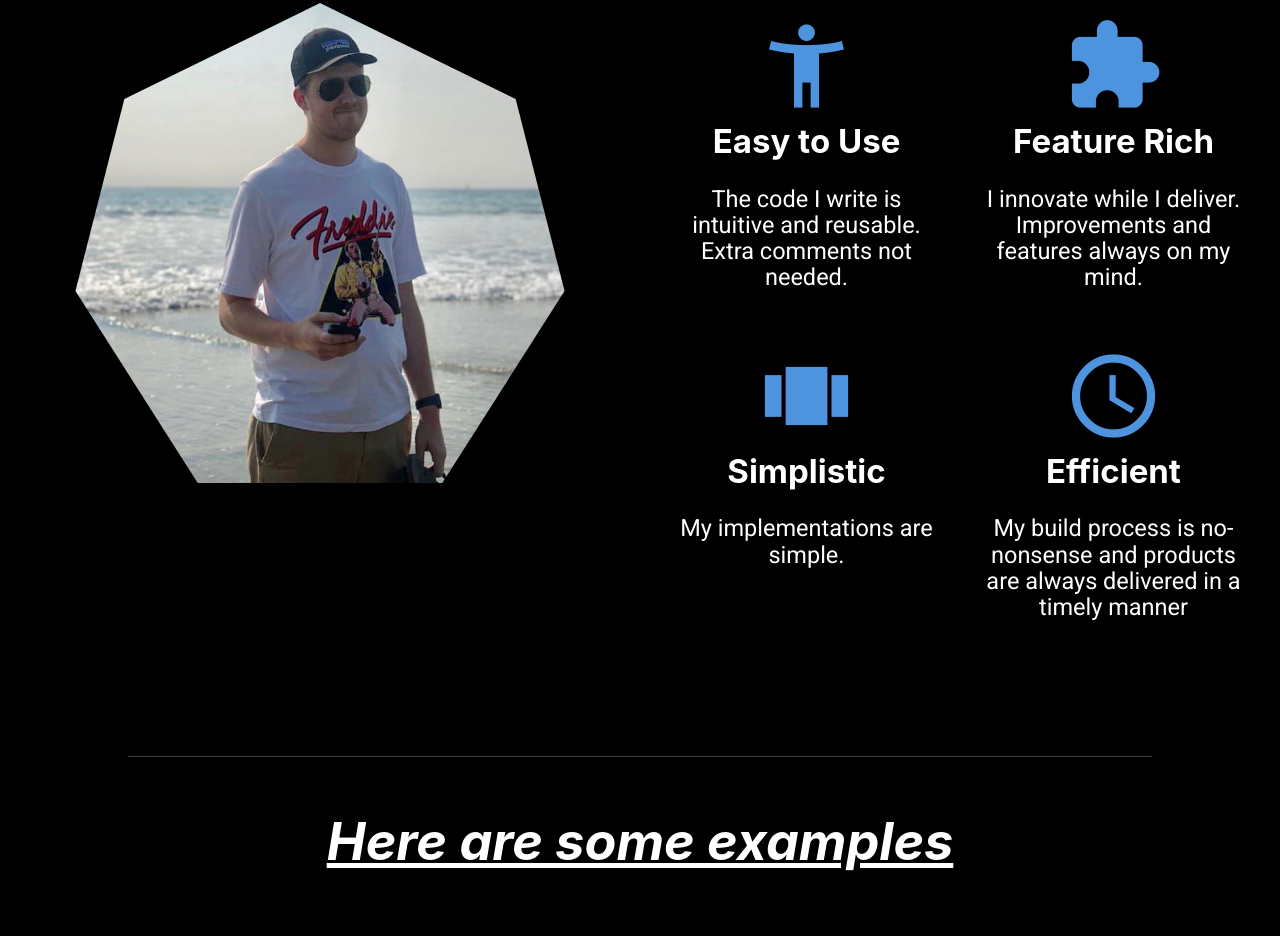
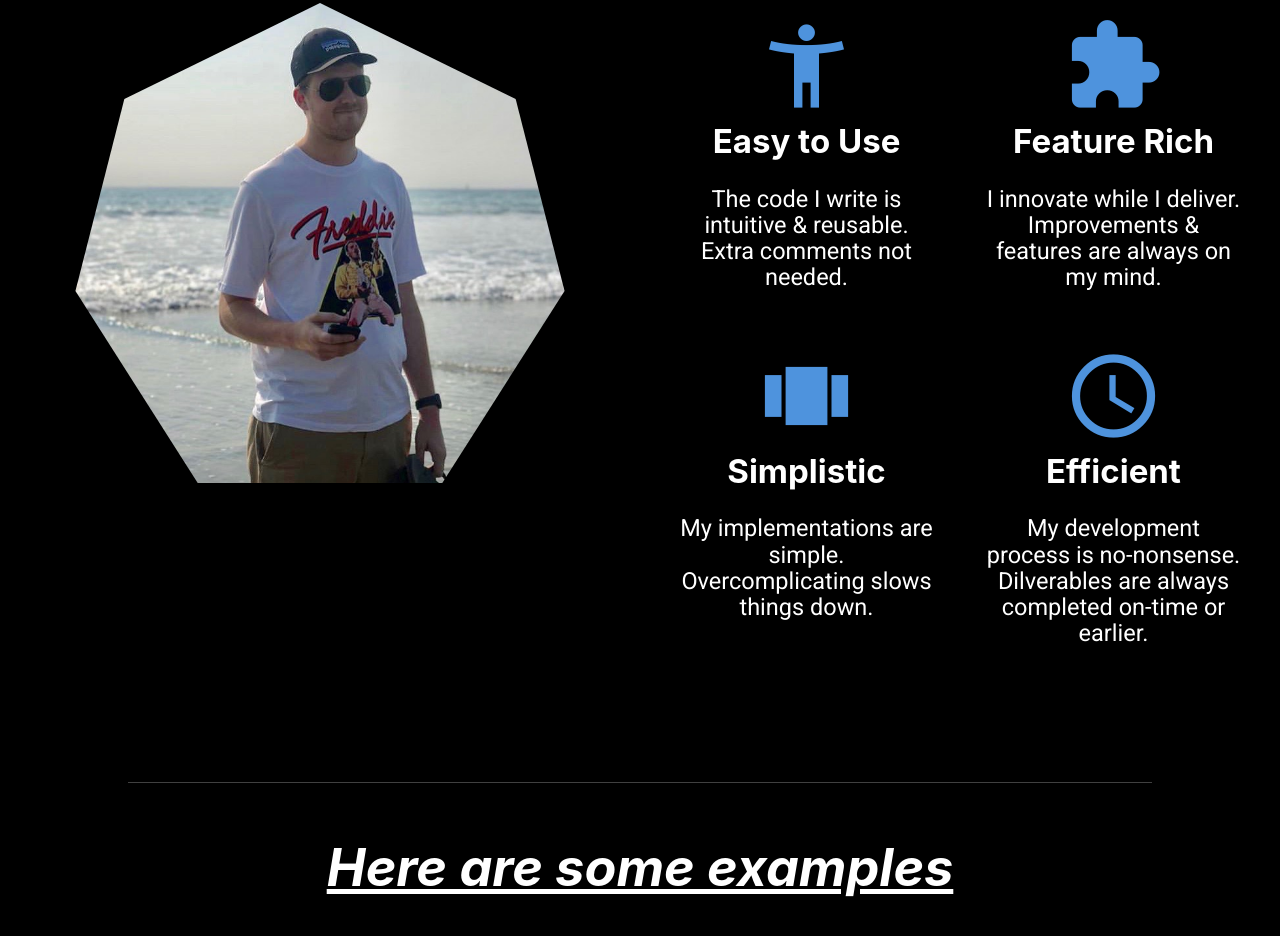
Before and after one commit to zeepk/portfolio, a Gatsby site: page / in a window 1280 px wide. Shown: the part 1011-1947 px from the top of the page. Built offline with nearby package versions, Linux system fonts and the light colour scheme; Gatsby itself is replaced by a stand-in of ours; no server answers.

Commit message:
renamed component

```diff
--- a/src/components/Focus.jsx
+++ b/src/components/Focus.jsx
@@ -24,16 +24,16 @@ export default class Focus extends Component {
 
                   <h1 className="focus-title">Easy to Use</h1>
                   <div className="focus-text">
-                    The code I write is intuitive and reusable. Extra comments
-                    not needed.
+                    The code I write is intuitive & reusable. Extra comments not
+                    needed.
                   </div>
                 </Grid>
                 <Grid className="grid-item" item xs={6} sm={6}>
                   <span className="material-icons focus-icon">extension</span>
                   <h1 className="focus-title">Feature Rich</h1>
                   <div className="focus-text">
-                    I innovate while I deliver. Improvements and features always
-                    on my mind.
+                    I innovate while I deliver. Improvements & features are
+                    always on my mind.
                   </div>
                 </Grid>
                 <Grid className="grid-item" item xs={6} sm={6}>
@@ -42,15 +42,16 @@ export default class Focus extends Component {
                   </span>
                   <h1 className="focus-title">Simplistic</h1>
                   <div className="focus-text">
-                    My implementations are simple.
+                    My implementations are simple. Overcomplicating slows things
+                    down.
                   </div>
                 </Grid>
                 <Grid className="grid-item" item xs={6} sm={6}>
                   <span className="material-icons focus-icon">access_time</span>
                   <h1 className="focus-title">Efficient</h1>
                   <div className="focus-text">
-                    My build process is no-nonsense and products are always
-                    delivered in a timely manner
+                    My development process is no-nonsense. Dilverables are
+                    always completed on-time or earlier.
                   </div>
                 </Grid>
               </Grid>
--- a/src/pages/index.js
+++ b/src/pages/index.js
@@ -1,6 +1,6 @@
 import React from "react"
 import "../styles/layout.css"
-import Container from "../components/container.jsx"
+import Container from "../components/Container.jsx"
 
 const IndexPage = () => <Container />
 
```
